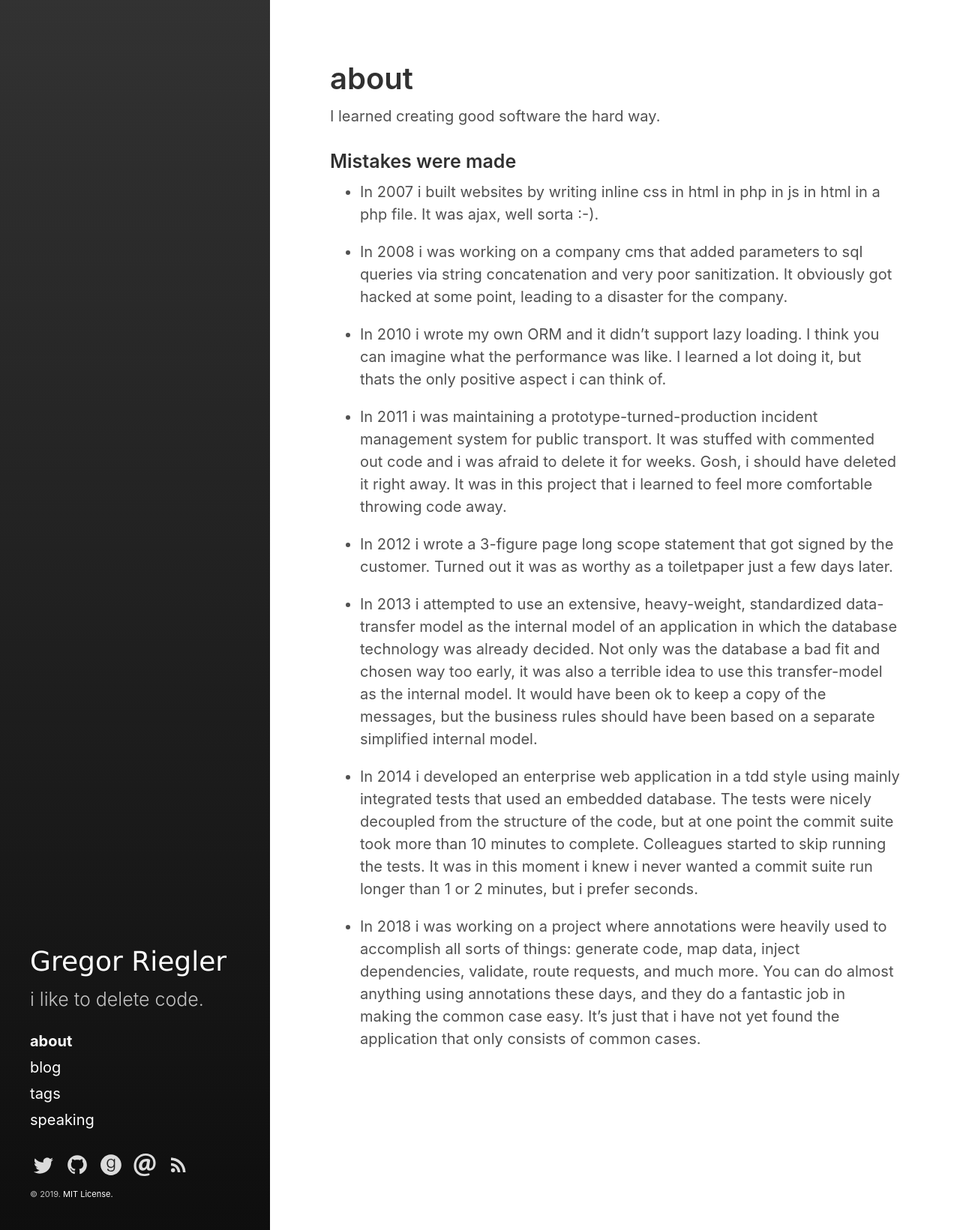
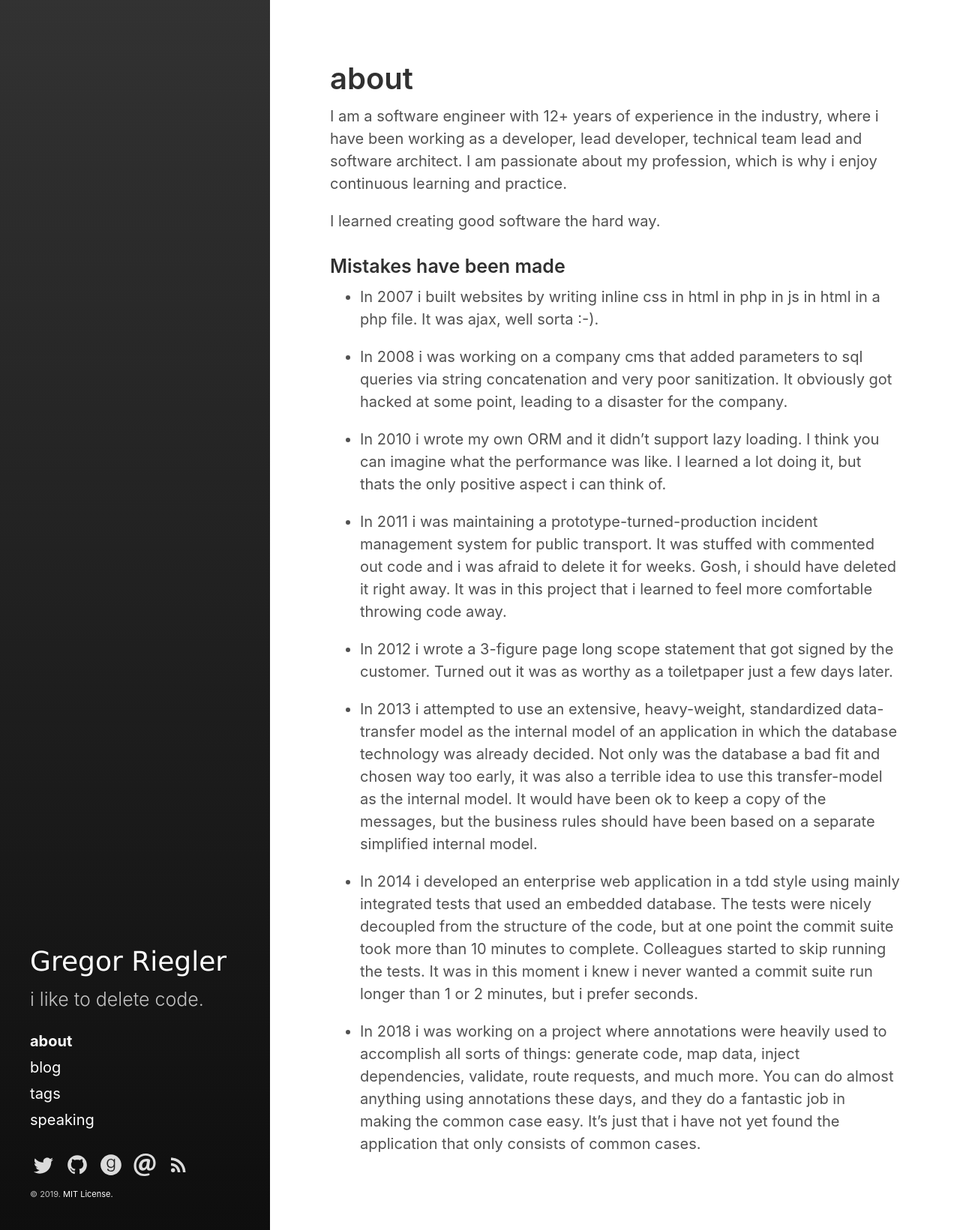
Before and after one commit to gregorriegler/gregorriegler.github.io, a Jekyll site: the page built from about.md, in a window 1280 px wide. Shown: the whole page at 75% size. Built offline with Jekyll 4.4.1, drawn with Linux system fonts in a browser that asks for light colours.

Commit message:
enhance about

```diff
--- a/about.md
+++ b/about.md
@@ -5,9 +5,13 @@ sidebar_link: true
 sidebar_sort_order: 0
 ---
 
+I am a software engineer with 12+ years of experience in the industry, where i have been working as a developer, lead developer, technical team lead and software architect.
+I am passionate about my profession, which is why i enjoy continuous learning and practice.
+
+
 I learned creating good software the hard way.
 
-### Mistakes were made
+### Mistakes have been made
 
 * In 2007 i built websites by writing inline css in html in php in js in html in a php file. It was ajax, well sorta :-).
 
```
